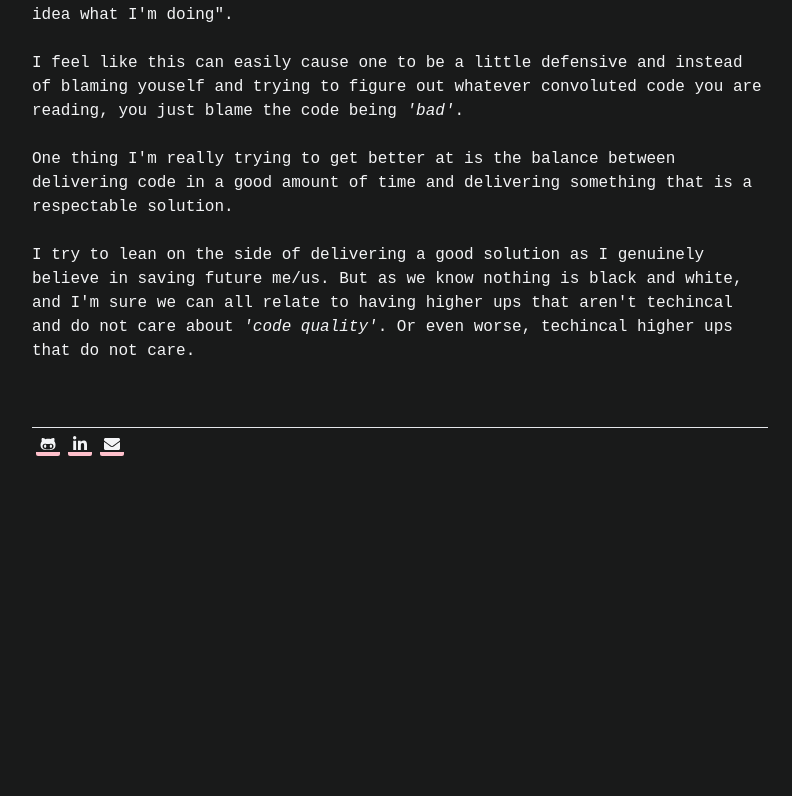
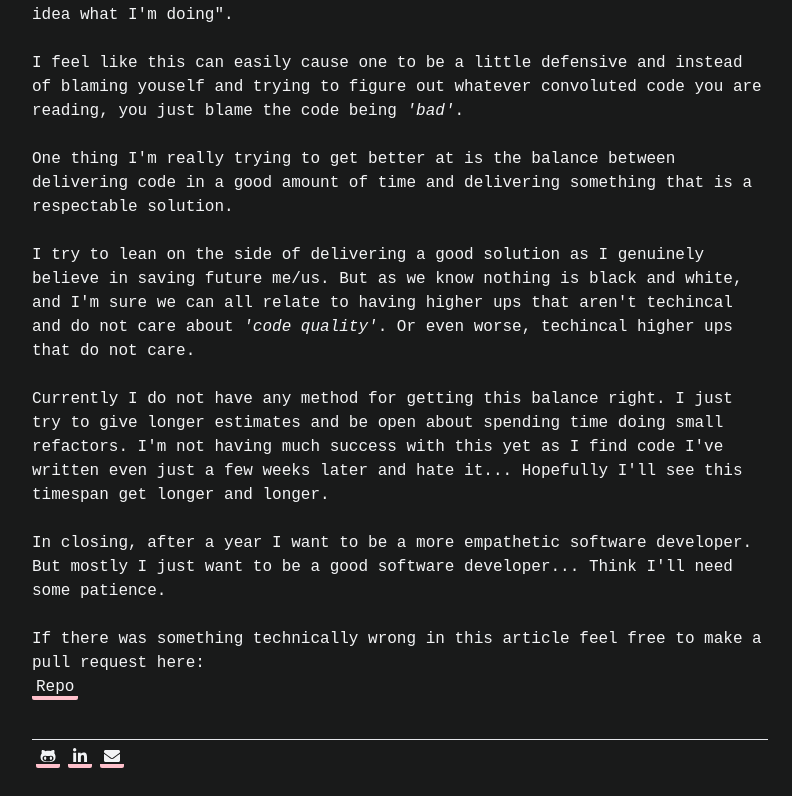
Before and after one commit to LachlanStephan/mysite, a Next.js app: page /blogs/one-year-in-software in a window 1280 px wide. Shown: the part 1145-1941 px from the top of the page, without its empty margins (240-1032 px from the left). Before the commit the page ends 1629 px from the top, so only its background shows below. Built offline with nearby package versions, Linux system fonts and the light colour scheme.

Commit message:
blog added - other small changes

```diff
--- a/components/blog/config.js
+++ b/components/blog/config.js
@@ -1,4 +1,8 @@
 export const Config = [
+	{
+		title: "One year in software",
+		link: "blogs/one-year-in-software",
+	},
 	{
 		title: "The making of this site",
 		link: "blogs/making-this-site",
--- a/components/blog/footer.tsx
+++ b/components/blog/footer.tsx
@@ -1,7 +1,7 @@
 import { FC } from "react";
 
 interface Props {
-  title: string;
+  title?: string;
 }
 
 export const Footer: FC<Props> = (Props) => {
--- a/components/home.tsx
+++ b/components/home.tsx
@@ -29,12 +29,14 @@ export const Home: FC = () => {
       <Head>
         <title>Home - Lachlan Stephan</title>
       </Head>
+      <div className="overflow-auto">
         <About
           name="Lachlan Stephan"
           desc="Junior Software Dev - trying to be a somewhat decent developer..."
         />
         <Interests title="Current interests" />
         <CommitChart />
+      </div>
     </Layout>
   );
 };
--- a/components/projects/projectCard.tsx
+++ b/components/projects/projectCard.tsx
@@ -1,6 +1,7 @@
 import { FC } from "react";
 import { FaExternalLinkSquareAlt, FaInfoCircle } from "react-icons/fa";
 import { Octokit } from "@octokit/core";
+import { theme } from "../../theme.js";
 
 interface Props {
   html_url: string;
@@ -31,7 +32,7 @@ export const ProjectCard: FC<Props> = (Props) => {
   return (
     <div
       onClick={() => Props.showInfo(getReadme(Props.name))}
-      className="border-2 rounded-md p-4 cursor-pointer w-full md:w-4/5 my-2 m-l-2 rounded-lg border-gray-400 flex flex-col justify-between"
+      className="border-2 rounded-md p-4 cursor-pointer w-full md:w-4/5 my-2 m-l-2 rounded-lg border-gray-400 flex flex-col justify-between hover:opacity-60"
     >
     <div>
       Repo: {Props.name}
--- a/pages/blogs.tsx
+++ b/pages/blogs.tsx
@@ -10,7 +10,7 @@ const Blogs: FC = () => {
 		return (
 			<React.Fragment key={i}>
 				<Link href={v.link}>
-					<a>{v.title}</a>
+					<a className="mb-4 ml-0 pl-0">{v.title}</a>
 				</Link>
 			</React.Fragment>
 		);
--- a/pages/blogs/making-this-site.mdx
+++ b/pages/blogs/making-this-site.mdx
@@ -68,8 +68,6 @@ I think I'm optimistic about this one.
 
 <br />
 
-<Footer
-  title="The end."
-/>
+<Footer />
 
 </Layout>
--- a/pages/blogs/one-year-in-software.mdx
+++ b/pages/blogs/one-year-in-software.mdx
@@ -58,6 +58,11 @@ I try to lean on the side of delivering a good solution as I genuinely believe i
 
 <br />
 
+Currently I do not have any method for getting this balance right. I just try to give longer estimates and be open about spending time doing small refactors. I'm not having much success with this yet as I find code I've written even just a few weeks later and hate it... Hopefully I'll see this timespan get longer and longer.
 
+<br />
 
+In closing, after a year I want to be a more empathetic software developer. But mostly I just want to be a good software developer... Think I'll need some patience.
+
+<Footer />
 </Layout>
--- a/theme.js
+++ b/theme.js
@@ -9,6 +9,6 @@ export const theme = {
     background: "#191a1a",
   },
   accent: {
-    colour: "",
+    colour: "#ffc0cb",
   }
 }
```
Lines whose indentation alone changed are shown as unchanged.
